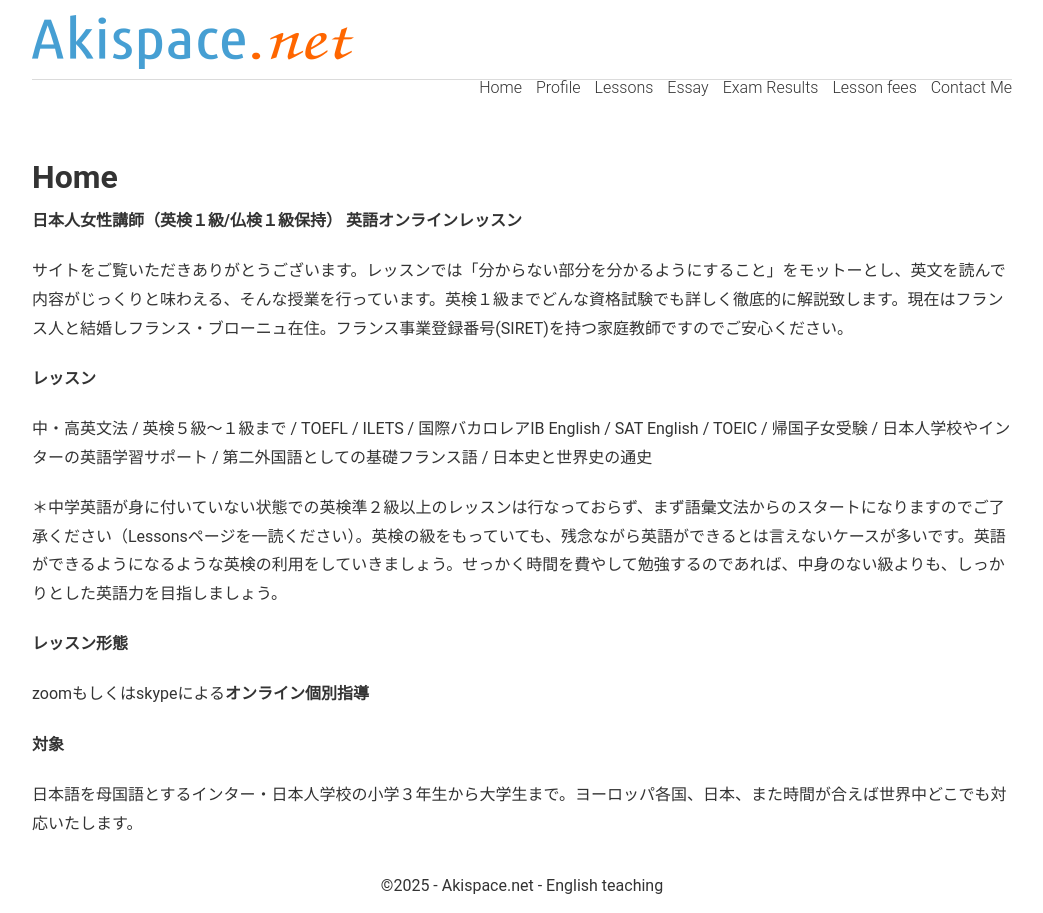
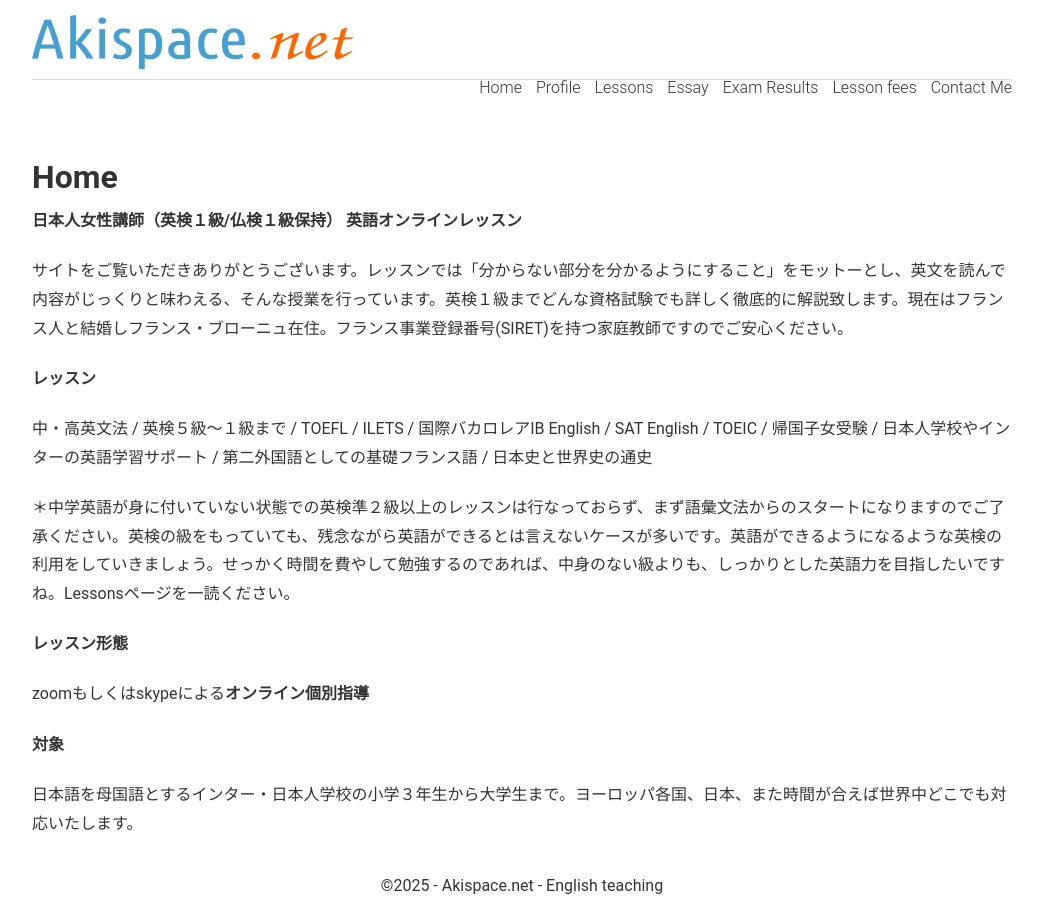
Before and after one commit to phocean/akispace, a Jekyll site: the page built from index.md, in a window 1280 px wide. Shown: the whole page, without its empty margins (118-1161 px from the left). Built offline with Jekyll 4.4.1, drawn with Linux system fonts in a browser that asks for light colours.

Commit message:
Update index.md

```diff
--- a/index.md
+++ b/index.md
@@ -16,7 +16,7 @@ description: オンライン英語家庭教師　小学生から大学生まで
 
 中・高英文法 / 英検５級〜１級まで / TOEFL / ILETS / 国際バカロレアIB English / SAT English / TOEIC / 帰国子女受験 / 日本人学校やインターの英語学習サポート / 第二外国語としての基礎フランス語 / 日本史と世界史の通史
 
-＊中学英語が身に付いていない状態での英検準２級以上のレッスンは行なっておらず、まず語彙文法からのスタートになりますのでご了承ください（Lessonsページを一読ください）。英検の級をもっていても、残念ながら英語ができるとは言えないケースが多いです。英語ができるようになるような英検の利用をしていきましょう。せっかく時間を費やして勉強するのであれば、中身のない級よりも、しっかりとした英語力を目指しましょう。
+＊中学英語が身に付いていない状態での英検準２級以上のレッスンは行なっておらず、まず語彙文法からのスタートになりますのでご了承ください。英検の級をもっていても、残念ながら英語ができるとは言えないケースが多いです。英語ができるようになるような英検の利用をしていきましょう。せっかく時間を費やして勉強するのであれば、中身のない級よりも、しっかりとした英語力を目指したいですね。Lessonsページを一読ください。
 
 **レッスン形態**
 
```
